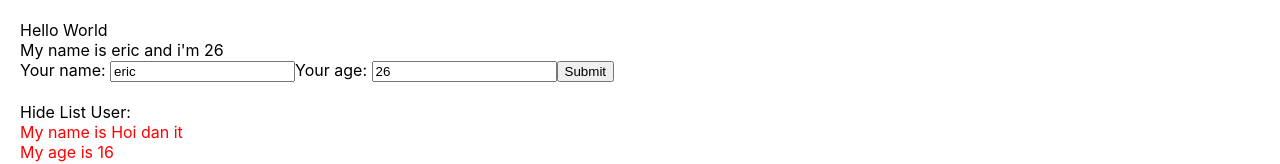
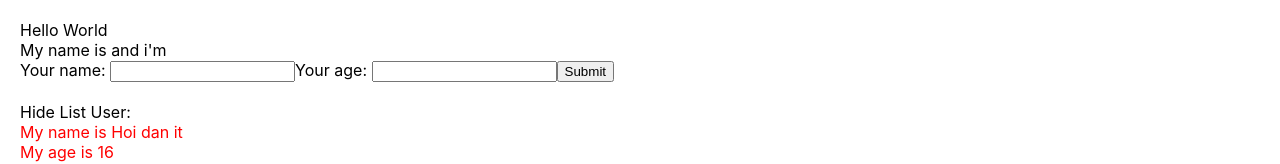
Before and after one commit to neyugntuan/React_Basic, a React (Create React App) app: page / in a window 1280 px wide. Shown: the top 164 px of the page. Built offline with nearby package versions, Linux system fonts and the light colour scheme.

Commit message:
func as a props

```diff
--- a/src/components/UserInfor.js
+++ b/src/components/AddUserInfor.js
@@ -1,10 +1,10 @@
 import React from "react";
 
-class UserInfor extends React.Component {
+class AddUserInfor extends React.Component {
   state = {
-    name: "eric",
+    name: "",
     address: "hoidanit",
-    age: 26,
+    age: "",
   };
 
   handleOnChangeInput = (event) => {
@@ -21,7 +21,11 @@
 
   handleOnSubmit = (event) => {
     event.preventDefault();
-    console.log(this.state);
+    this.props.handleAddNewUser({
+      id: Math.floor(Math.random() * 100 + 1) + "-random",
+      name: this.state.name,
+      age: this.state.age,
+    });
   };
 
   render() {
@@ -48,4 +52,4 @@
   }
 }
 
-export default UserInfor;
+export default AddUserInfor;
--- a/src/components/MyComponent.js
+++ b/src/components/MyComponent.js
@@ -1,5 +1,5 @@
 import React from "react";
-import UserInfor from "./UserInfor";
+import AddUserInfor from "./AddUserInfor";
 import DisplayInfor from "./DisplayInfor";
 
 class MyComponent extends React.Component {
@@ -11,11 +11,18 @@
     ],
   };
 
+  handleAddNewUser = (userObj) => {
+    console.log(userObj);
+    this.setState({
+      listUsers: [userObj, ...this.state.listUsers],
+    });
+  };
+
   //JSX
   render() {
     return (
       <div>
-        <UserInfor />
+        <AddUserInfor handleAddNewUser={this.handleAddNewUser} />
         <br></br>
         <DisplayInfor listUsers={this.state.listUsers} />
       </div>
```
